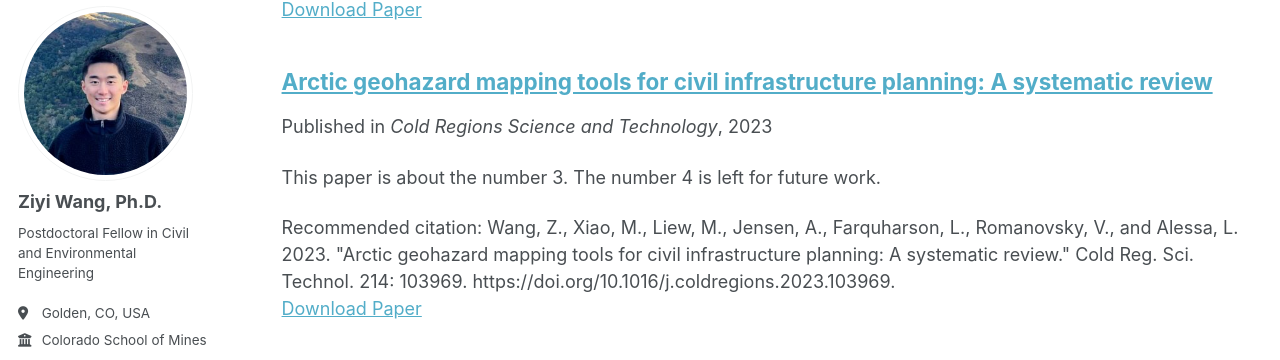
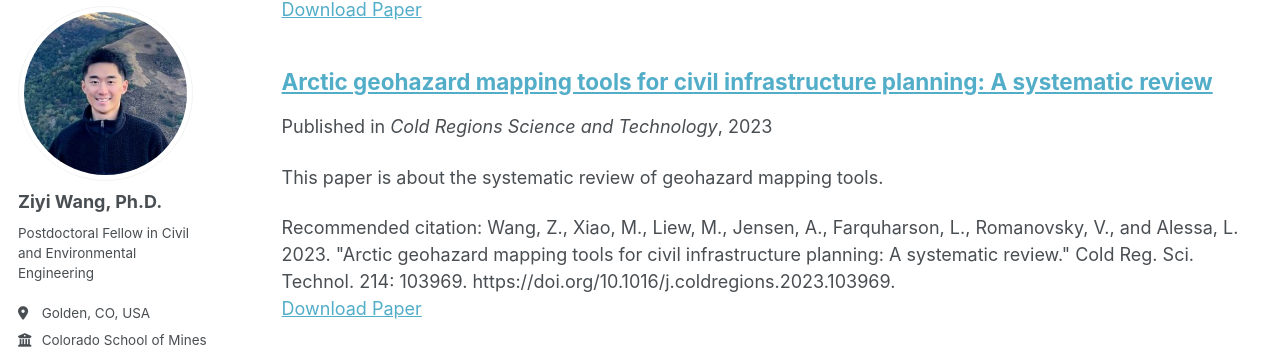
Before and after one commit to ziyiwang-ce/ziyiwang-ce.github.io, a Jekyll site: the page built from _pages/publications.html, in a window 1280 px wide and 900 px high, scrolled down 1772 px. Shown: the part 93-453 px from the top of the window. Built offline with Jekyll 4.4.1, drawn with Linux system fonts in a browser that asks for light colours; some web fonts are replaced; a script that is not in the unit is left out; a file with an impossible date is left out.

Commit message:
Update J4.md

```diff
--- a/_publications/J4.md
+++ b/_publications/J4.md
@@ -3,7 +3,7 @@ title: "Arctic geohazard mapping tools for civil infrastructure planning: A syst
 collection: publications
 category: manuscripts
 permalink: /publication/J4
-excerpt: 'This paper is about the number 3. The number 4 is left for future work.'
+excerpt: 'This paper is about the systematic review of geohazard mapping tools.'
 date: 2023-07-29
 venue: 'Cold Regions Science and Technology'
 paperurl: 'https://www.sciencedirect.com/science/article/pii/S0165232X23001994'
```
